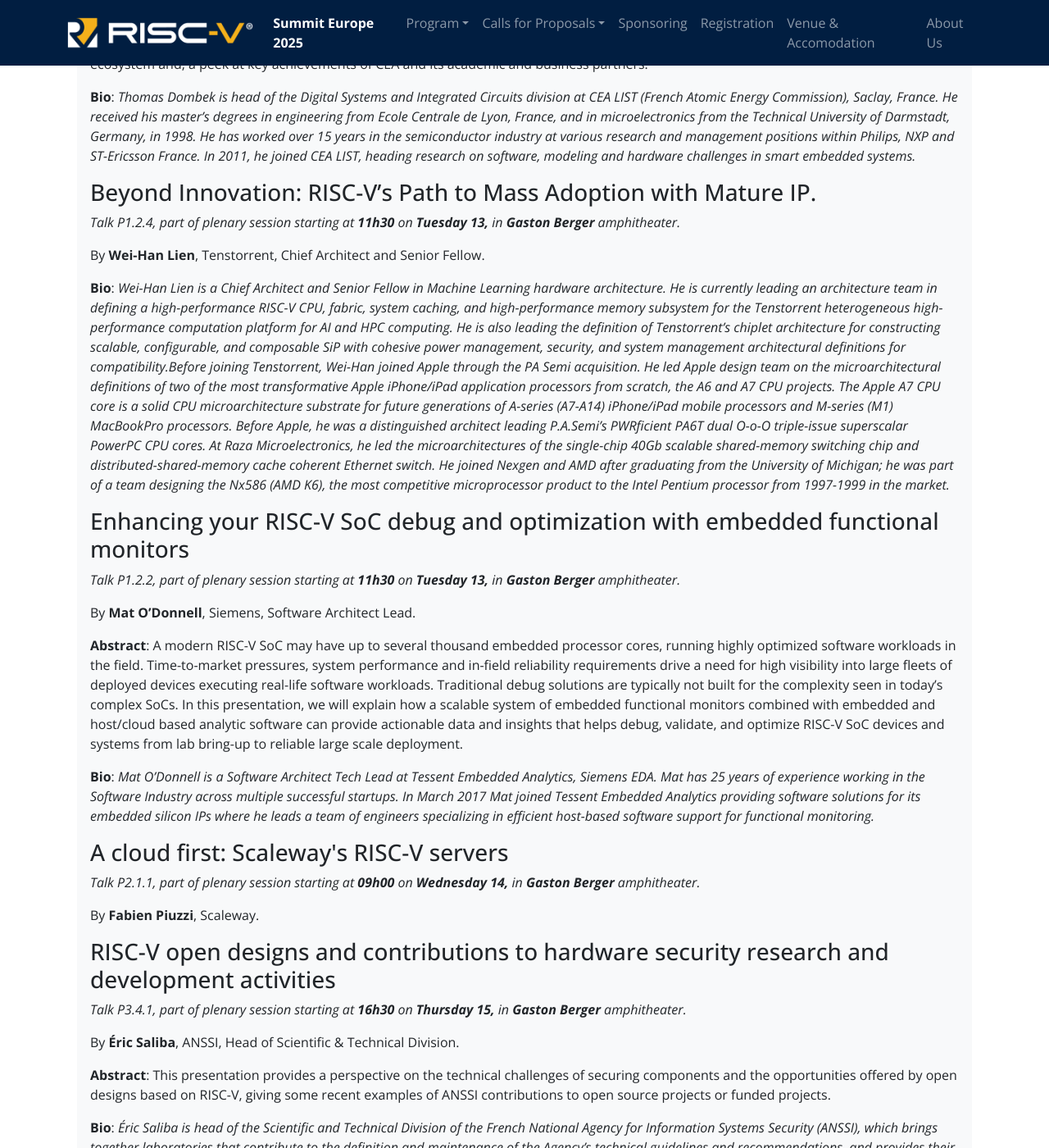
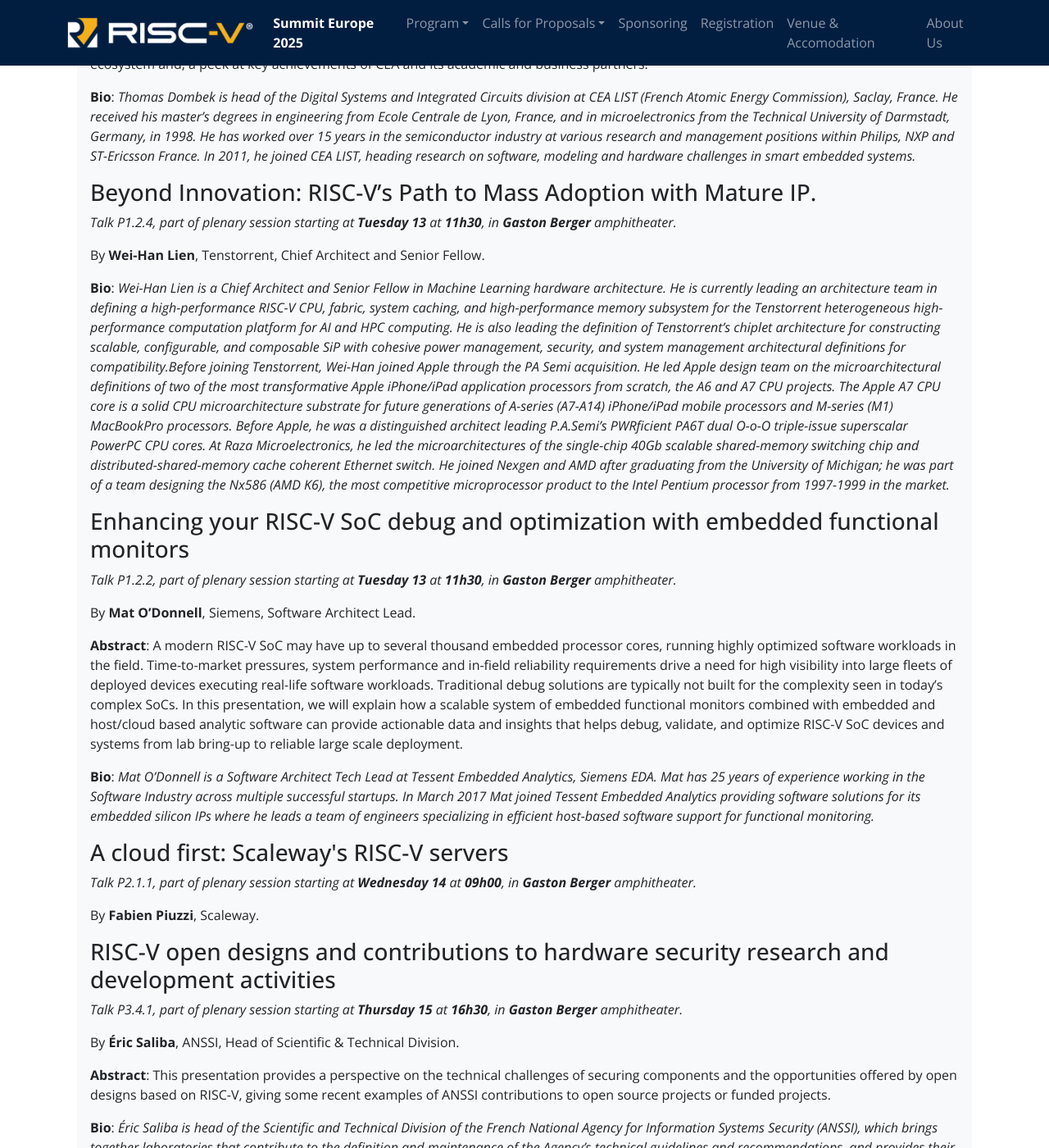
Before and after one commit to riscv-europe/summit-website-development, a Jekyll site: the page built from summit/2025/index.md, in a window 1280 px wide and 1400 px high, scrolled down 3769 px. Shown: the whole window at 82% size. Built offline with Jekyll 4.4.1, drawn with Linux system fonts in a browser that asks for light colours; some of the changed text lies outside the part shown.

Commit message:
Fix: improve wording of date and location of keynotes and invited talks.

```diff
--- a/_includes/summit25speaker-long.md
+++ b/_includes/summit25speaker-long.md
@@ -7,6 +7,16 @@
 
 *Talk {{ speaker['Session'] | strip -}}
 , part of plenary session starting at
+**
+{%- case day -%}
+{%- when "1" -%}
+Tuesday 13
+{%- when "2" -%}
+Wednesday 14
+{%- else -%}
+Thursday 15
+{%- endcase  -%}
+** at
 **
 {%- case ses -%}
 {%- when '1' -%}
@@ -18,19 +28,7 @@
 {%- else -%}
 16h30
 {%- endcase -%}
-**
- on
-**
-{%- case day -%}
-{%- when "1" -%}
-Tuesday 13,
-{%- when "2" -%}
-Wednesday 14,
-{%- else -%}
-Thursday 15,
-{%- endcase  -%}
-**
- in **Gaston Berger** amphitheater.*
+**, in **Gaston Berger** amphitheater.*
 
 By **{{ speaker['FirstName'] }} {{ speaker['LastName'] }}**
 {%- if speaker['Company']  -%},  {{ speaker['Company']  | strip }} {%- endif -%}
```
